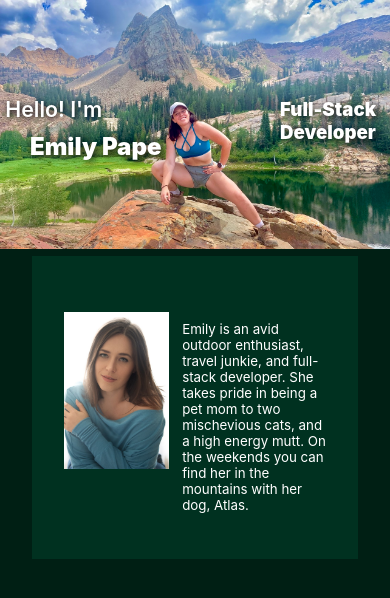
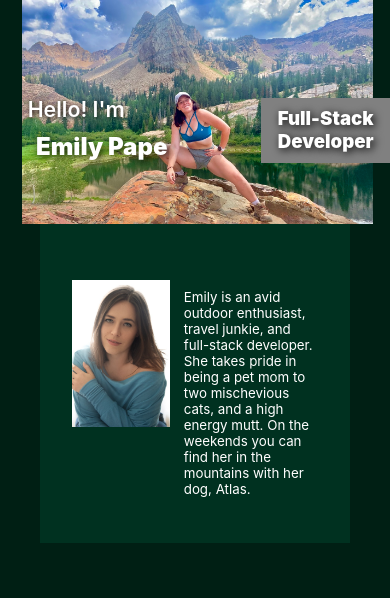
Before and after one commit to emilypape/emily-portfolio-2, a React (Create React App) app: page / in a window 390 px wide. Shown: the top 598 px of the page. Built offline with nearby package versions, Linux system fonts and the light colour scheme.

Commit message:
style tweeks

```diff
--- a/src/App.js
+++ b/src/App.js
@@ -8,6 +8,7 @@ function App() {
       <main>
         <About />
       </main>
+      <footer></footer>
     </div>
   );
 }
--- a/src/components/About/index.js
+++ b/src/components/About/index.js
@@ -9,7 +9,7 @@ function About() {
         <div className='photo-box'>
           <div className='photo-text name-intro'>Hello! I'm</div>
           <div className='photo-text name-style'>Emily Pape</div>
-          <img src={backgroundImage} alt='background' style={{ width: '100%' }} />
+          <img className='background-image' src={backgroundImage} alt='background' style={{ width: '90%' }} />
           <div className='photo-text position-info'>Full-Stack Developer</div>
           <div className='about-box'>
             <img className='headshot' src={headshot} alt='headshot' />
--- a/src/index.css
+++ b/src/index.css
@@ -20,10 +20,14 @@ code {
   position: relative;
 }
 
+.background-image {
+  margin-left: 4em;
+}
+
 .name-intro {
   position: absolute;
   top: 5em;
-  left: 0.5em;
+  left: 1.5em;
   font-size: 50pt;
   font-weight: 600;
   text-shadow: 1px 1px 5px black;
@@ -34,7 +38,7 @@ code {
   font-size: 60pt;
   font-weight: 900;
   top: 5.25em;
-  left: 1.2em;
+  left: 1.5em;
   text-shadow: 2px 2px 8px black;
 }
 
@@ -42,19 +46,22 @@ code {
   position: absolute;
   text-shadow: 2px 2px 8px black;
   top: 4.5em;
-  font-size: 55pt;
+  font-size: 50pt;
   left: 13em;
   font-weight: 700;
+  text-align: center;
+  padding: 0.5em;
+  background-color: grey;
 }
 
 .about-box {
   display: flex;
   color: white;
   background-color: #003120;
-  margin-left: 4em;
-  margin-right: 4em;
+  margin-left: 7em;
+  margin-right: 7em;
   position: absolute;
-  top: 55em;
+  top: 48em;
   padding: 5em;
 }
 
@@ -71,6 +78,10 @@ code {
 
 /* start media queries */
 @media only screen and (max-width: 768px) {
+  .background-image {
+    margin-left: 2.5em;
+  }
+
   .name-intro {
     position: absolute;
     top: 7em;
@@ -92,15 +103,15 @@ code {
     font-weight: 900;
     top: 6.5em;
     left: 15em;
+    margin-left: 1em;
   }
 
   .about-box {
-    margin-top: -1em;
-    margin-left: 2em;
-    margin-right: 2em;
+    margin-left: 4em;
+    margin-right: 4em;
     position: absolute;
     padding: 2em;
-    top: 29em;
+    top: 26em;
   }
   .headshot {
     width: 30%;
@@ -115,9 +126,13 @@ code {
 }
 
 @media only screen and (max-width: 480px) {
+  .background-image {
+    margin-left: 1.4em;
+  }
+
   .name-intro {
     top: 4.5em;
-    left: 0.25em;
+    left: 1.3em;
     font-size: 16pt;
     font-weight: 600;
   }
@@ -127,17 +142,20 @@ code {
     font-size: 18pt;
     font-weight: 900;
     top: 5.5em;
-    left: 1.25em;
+    left: 1.5em;
   }
 
   .position-info {
     top: 5.25em;
     font-size: 14pt;
     left: 15em;
+    margin-left: -1em;
   }
 
   .about-box {
-    top: 17em;
+    top: 14em;
+    margin-left: 2.5em;
+    margin-right: 2.5em;
   }
 
   .headshot {
```
